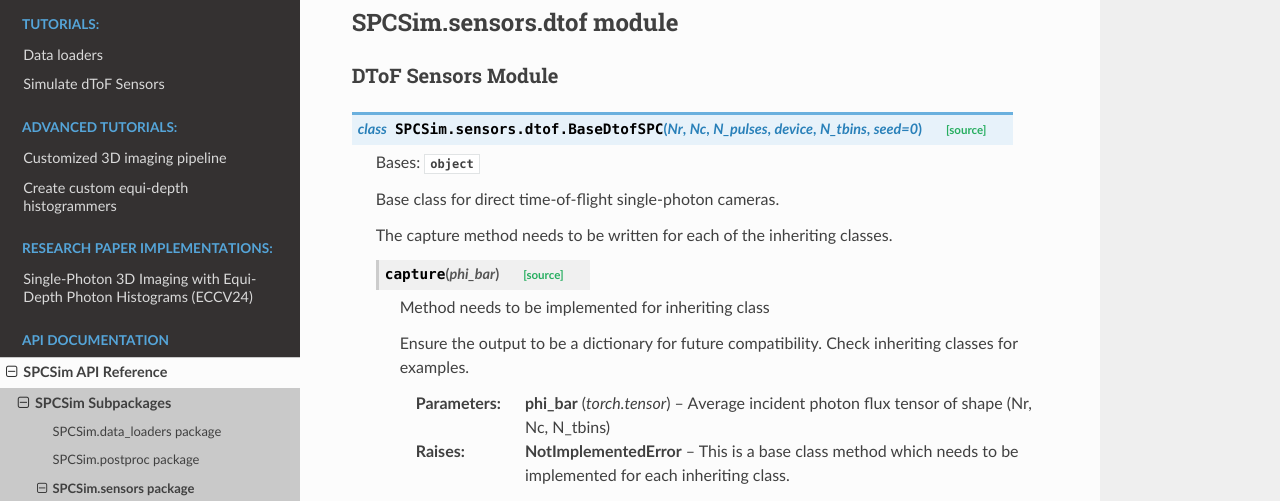
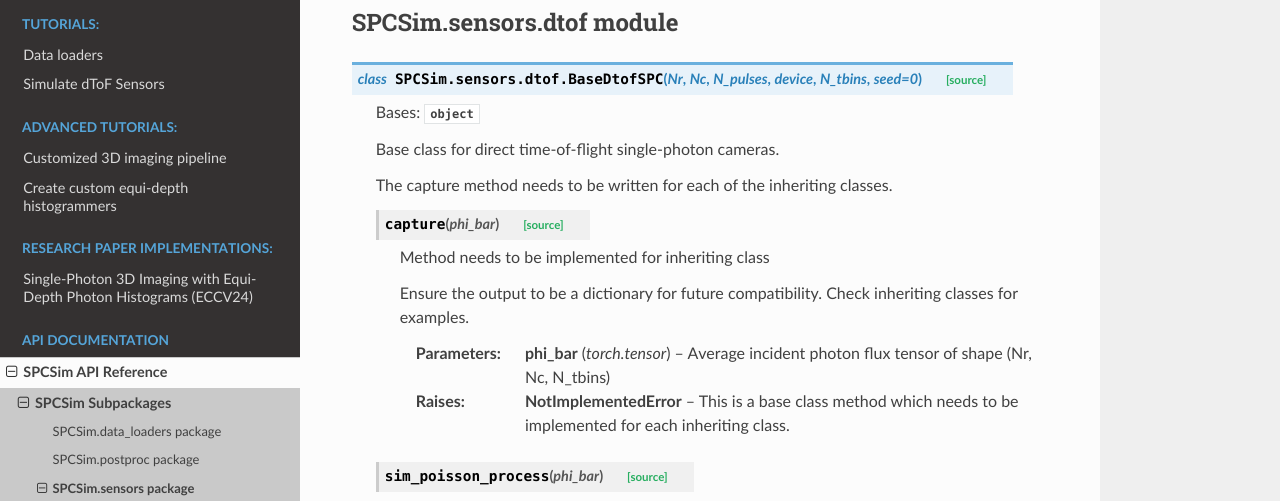
Before and after one commit to kaustubh-sadekar/SPCSimLib, a plain HTML site: page docs/SPCSim.sensors.html in a window 1280 px wide. Shown: the part 210-711 px from the top of the page. Drawn offline with Linux system fonts and the light colour scheme.

Commit message:
Add files via upload

```diff
--- a/docs/SPCSim.sensors.html
+++ b/docs/SPCSim.sensors.html
@@ -114,9 +114,6 @@
 </section>
 <section id="module-SPCSim.sensors.dtof">
 <span id="spcsim-sensors-dtof-module"></span><h2>SPCSim.sensors.dtof module<a class="headerlink" href="#module-SPCSim.sensors.dtof" title="Link to this heading"></a></h2>
-<section id="dtof-sensors-module">
-<h3>DToF Sensors Module<a class="headerlink" href="#dtof-sensors-module" title="Link to this heading"></a></h3>
-</section>
 <dl class="py class">
 <dt class="sig sig-object py" id="SPCSim.sensors.dtof.BaseDtofSPC">
 <em class="property"><span class="pre">class</span><span class="w"> </span></em><span class="sig-prename descclassname"><span class="pre">SPCSim.sensors.dtof.</span></span><span class="sig-name descname"><span class="pre">BaseDtofSPC</span></span><span class="sig-paren">(</span><em class="sig-param"><span class="n"><span class="pre">Nr</span></span></em>, <em class="sig-param"><span class="n"><span class="pre">Nc</span></span></em>, <em class="sig-param"><span class="n"><span class="pre">N_pulses</span></span></em>, <em class="sig-param"><span class="n"><span class="pre">device</span></span></em>, <em class="sig-param"><span class="n"><span class="pre">N_tbins</span></span></em>, <em class="sig-param"><span class="n"><span class="pre">seed</span></span><span class="o"><span class="pre">=</span></span><span class="default_value"><span class="pre">0</span></span></em><span class="sig-paren">)</span><a class="reference internal" href="_modules/SPCSim/sensors/dtof.html#BaseDtofSPC"><span class="viewcode-link"><span class="pre">[source]</span></span></a><a class="headerlink" href="#SPCSim.sensors.dtof.BaseDtofSPC" title="Link to this definition"></a></dt>
```
